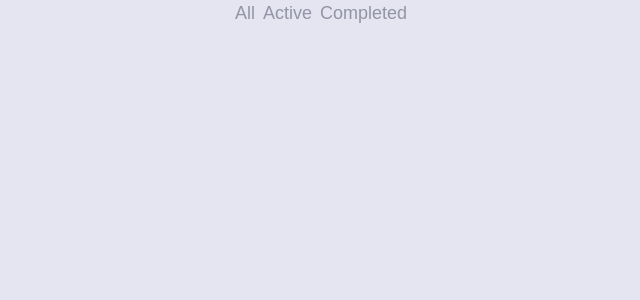
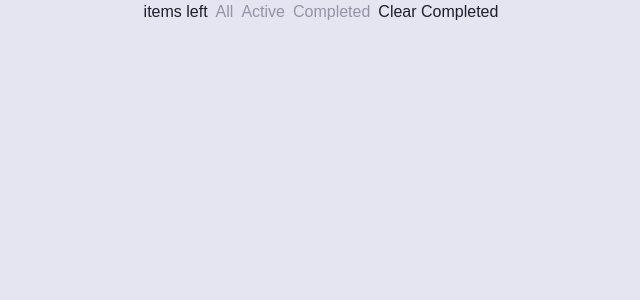
Before and after one commit to EmillyNeves/CodeChallenge-todolist, a Next.js app: page /components/Filtros in a window 1280 px wide. Shown: the top 300 px of the page, without its empty margins (319-959 px from the left). Built offline with nearby package versions, Linux system fonts and the light colour scheme.

Commit message:
feat: Checkbox component styles

```diff
--- a/src/pages/components/Filtros.tsx
+++ b/src/pages/components/Filtros.tsx
@@ -1,36 +1,74 @@
-import { Text, HStack, useColorMode, Link } from "@chakra-ui/react";
+import {
+  Text,
+  Show,
+  HStack,
+  useColorMode,
+  Link,
+  Stack,
+} from "@chakra-ui/react";
 import React from "react";
 import { useState } from "react";
 
-
 const Filtros = () => {
-  const [filtros,setFiltros] = useState<'all'|'active'|'completed'>('all');
+  const [filtros, setFiltros] = useState<"all" | "active" | "completed">("all");
   const { colorMode, toggleColorMode } = useColorMode();
   return (
-    <HStack   alignItems={"center"} justifyContent="center">
+    <HStack alignItems={"center"} justifyContent="center">
       {colorMode === "light" ? (
         <>
-          <Link onClick={()=>setFiltros('all')}  color={"#9394a5"} fontSize={18}>
+          <Stack>
+            <Show above="md">
+              <Text>items left</Text>
+            </Show>{" "}
+          </Stack>
+          <Link
+            onClick={() => setFiltros("all")}
+            color={"#9394a5"}
+            fontSize={16}
+          >
             All
           </Link>
-          <Link onClick={()=>setFiltros('active')} color={"#9394a5"} fontSize={18}>
+          <Link
+            onClick={() => setFiltros("active")}
+            color={"#9394a5"}
+            fontSize={16}
+          >
             Active
           </Link>
-          <Link onClick={()=>setFiltros('all')} color={"#9394a5"} fontSize={18}>
+          <Link
+            onClick={() => setFiltros("all")}
+            color={"#9394a5"}
+            fontSize={16}
+          >
             Completed
           </Link>
+          <Stack>
+            <Show above="md">
+              <Text>Clear Completed</Text>
+            </Show>{" "}
+          </Stack>
         </>
       ) : (
         <>
-          <Text color={"#484b6a"} fontSize={18}>
+          <Stack>
+            <Show above="md">
+              <Text>items left</Text>
+            </Show>
+          </Stack>
+          <Text color={"#484b6a"} fontSize={16}>
             All
           </Text>
-          <Text color={"#484b6a"} fontSize={18}>
+          <Text color={"#484b6a"} fontSize={16}>
             Active
           </Text>
-          <Text color={"#484b6a"} fontSize={18}>
+          <Text color={"#484b6a"} fontSize={16}>
             Completed
           </Text>
+          <Stack>
+            <Show above="md">
+              <Text>Clear Completed</Text>
+            </Show>{" "}
+          </Stack>
         </>
       )}
     </HStack>
--- a/src/pages/index.tsx
+++ b/src/pages/index.tsx
@@ -106,7 +106,7 @@ const Home: NextPage = () => {
                     )}
                   </Droppable>
                   <Show  above='md'>
-                  <Divider  borderWidth= "2px" borderColor="#d2d3db" />
+                  <Divider  borderWidth= "1px" borderColor="#d2d3db" />
                     <Filtros />
                   </Show>
                 </VStack>
@@ -117,7 +117,7 @@ const Home: NextPage = () => {
               </VStack>
             ) : (
               <VStack mt={["-20", "-170"]}>
-                <AddTodo onEnter={handleAddTodo} />
+                <AddTodo  onEnter={handleAddTodo} />
                 <VStack
                   align="stretch"
                   divider={<StackDivider w='100%' borderColor="#4d5066" />}
```
Also changed, not shown: src/pages/components/Checkbox.tsx (added, +62 -0 lines), src/pages/components/TodoList.tsx (+26 -7 lines).
